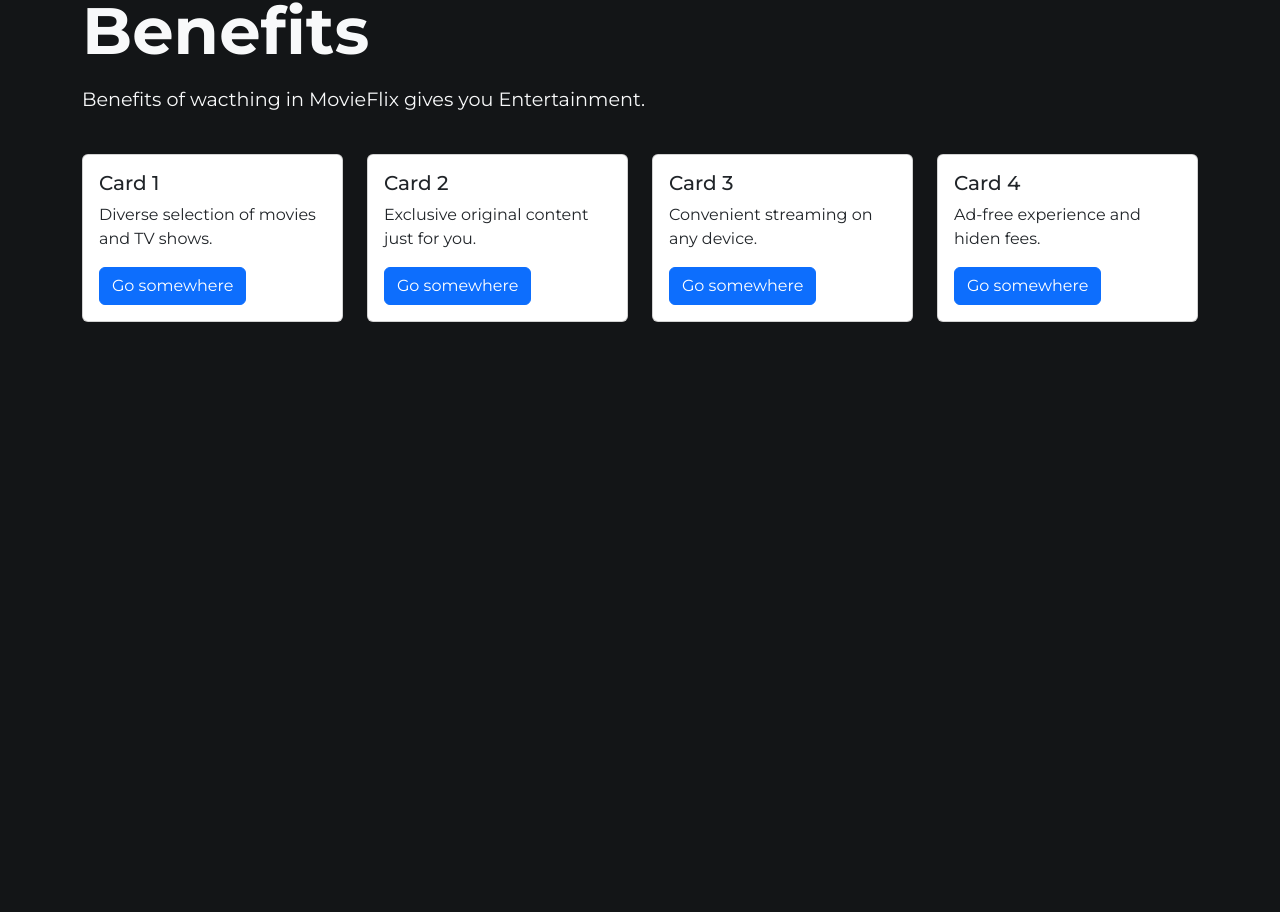
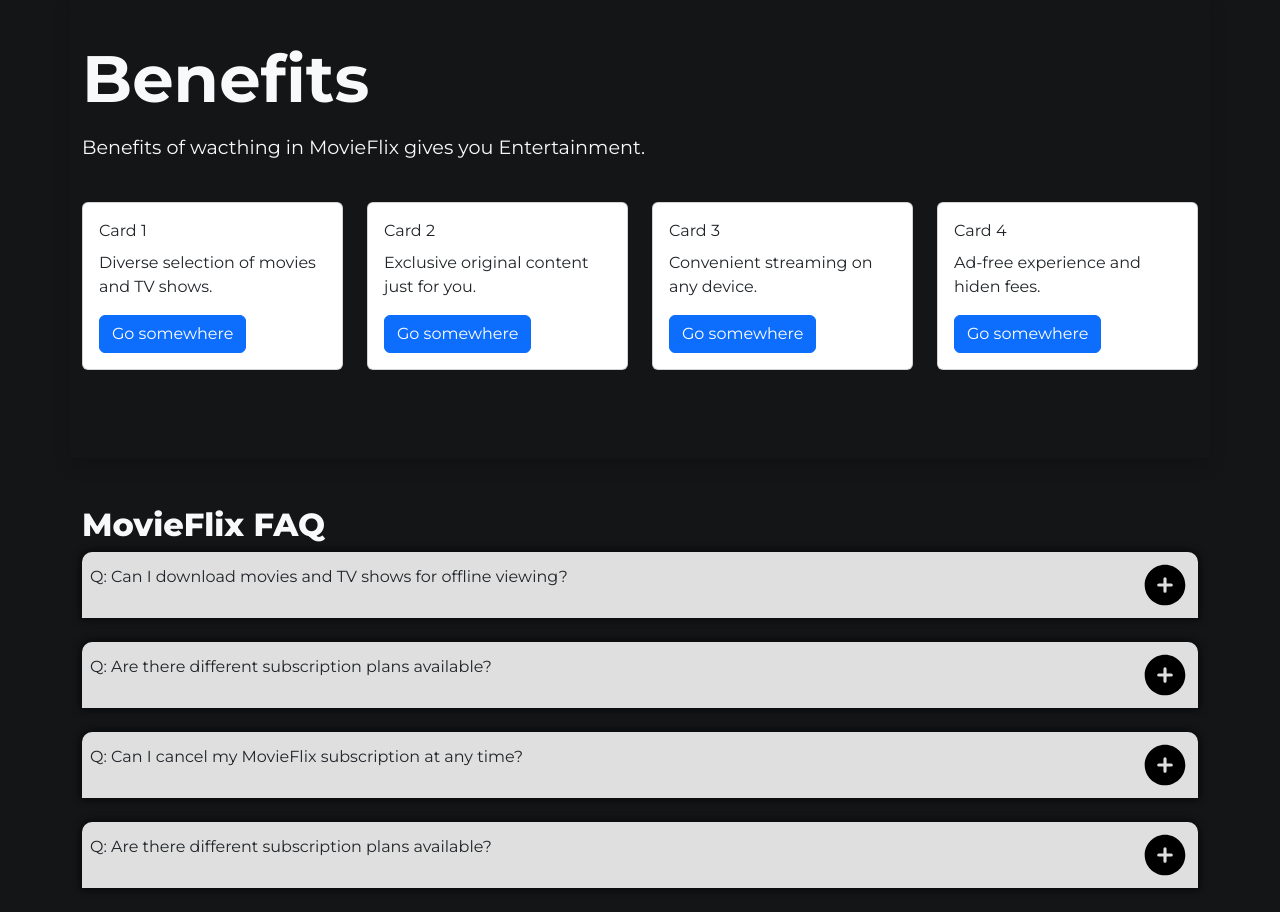
Before and after one commit to Markjonel02/STRIX, a React (Vite) app: page /about in a window 1280 px wide. Shown: the part 1411-2323 px from the top of the page. Before the commit the page ends 1773 px from the top, so only its background shows below. Built offline with nearby package versions, Linux system fonts and the light colour scheme.

Commit message:
modified:   index.css 	modified:   src/App.tsx 	modified:   src/assets/data/Allimg.tsx 	modified:   src/assets/pages/About.tsx 	modified:   src/assets/pages/Favorites.tsx

```diff
--- a/index.css
+++ b/index.css
@@ -632,6 +632,36 @@
   word-wrap: break-word;
   overflow-wrap: break-word;
 }
+.circular-button {
+  width: 50px; /* Set the width of the button */
+  height: 50px; /* Set the height of the button */
+  overflow: hidden; /* Hide the overflow */
+  display: flex;
+  justify-content: center;
+  align-items: center;
+  border:transparent none;
+  border-color: transparent;
+  background-color:transparent ; /* Background color for the circular button */
+  cursor: pointer; /* Show pointer cursor on hover */
+}
+
+.faq-clicker{
+  background-color:#eeee;
+  border-radius: 10px 10px 0 0;
+  box-shadow: 0px 0px 7px 2px rgba(0,0,0,0.6);
+  -webkit-box-shadow: 0px 0px 7px 2px rgba(0,0,0,0.6);
+  -moz-box-shadow: 0px 0px 7px 2px rgba(0,0,0,0.6);
+}
+.plus-clicked{
+  display: none;
+  padding: 10px;
+  font-size: 1.2em;
+  font-weight:500 ;
+  border-radius:0 0 10px 10px ;
+  background-color:#ffff;
+
+}
+
 /* Media-Queries */
 @media all and (min-width:320px)  and (max-width:577px) {
 
@@ -726,5 +756,13 @@
 .btn-watch{
 display: flex;
 }
-
+.text-content{
+  display:flex;
+  justify-content: center;
+  align-items: center;
+  flex-direction: column;
 }
+.card:hover{
+opacity:0.8;
+}
+}
--- a/src/App.tsx
+++ b/src/App.tsx
@@ -51,6 +51,7 @@
           <Maincontainer classname={bg}>
             <Routes>
               <Route path="/" element={<Homes />} />
+
               <Route path="/movies" element={<Movies />} />
               <Route
                 path="/series/:title/:index"
--- a/src/assets/data/Allimg.tsx
+++ b/src/assets/data/Allimg.tsx
@@ -5,8 +5,9 @@
 import chucky3 from "../img/seriesimg/chucky/chucky_new.jpg";
 import chuckyt from "../img/seriesimg/chucky/chuckyseries.jpg";
 
+
 export interface Images {
-  imgall: string[];
+  imgall: string;
 }
 
 export const Chucks: Images[] = [
--- a/src/assets/pages/About.tsx
+++ b/src/assets/pages/About.tsx
@@ -34,7 +34,7 @@
             </p>
             <div className="button mt-2 d-flex justify-content-center  align-items-center">
               <button
-                className="rounded mt-4 p-2 fw-bold fs-4 btn btn-outline-secondary text-light"
+                className="t-4 p-2 fw-bold fs-4 btn btn-outline-secondary text-light"
                 style={{
                   height: "4.5rem",
                   width: "14.5rem",
@@ -49,7 +49,7 @@
           className="container about-MovieFlix d-flex mx-auto justify-content-center align-items-center mt-xl-5 text-light py-5"
           id="id"
         >
-          <div className="row">
+          <div className="row d-flex justify-content-center">
             <div className="col-md-6">
               <div className="text-content mb-5 ">
                 <h1
@@ -73,7 +73,7 @@
                   endless stories waiting to unfold."
                 </p>
                 <button
-                  className="btn-watch d-flex justify-content-center align-items-center rounded mt-4 p-2 px-2 fw-bold fs-4 btn btn-outline-danger"
+                  className="btn-watch d-flex justify-content-center align-items-center t-4 p-2 px-2 fw-bold fs-4 btn btn-outline-danger"
                   style={{
                     height: "4.5rem",
                     width: "20.5rem",
@@ -98,7 +98,8 @@
             </div>
           </div>
         </div>
-        <div className="container mt-5 ">
+
+        <div className="container mt-5 mb-5 py-5 shadow">
           <div className="benefits-container">
             <h1
               className="btitles fw-bolder text-light mb-3"
@@ -124,7 +125,7 @@
             <div className="col-md-3 mb-3" data-aos="zoom-in">
               <div className="card">
                 <div className="card-body">
-                  <h5 className="card-title">Card 1</h5>
+                  <p className="card-title">Card 1</p>
                   <p className="card-text ">
                     Diverse selection of movies and TV shows.
                   </p>
@@ -137,7 +138,7 @@
             <div className="col-md-3 mb-3" data-aos="zoom-in">
               <div className="card">
                 <div className="card-body">
-                  <h5 className="card-title">Card 2</h5>
+                  <p className="card-title">Card 2</p>
                   <p className="card-text">
                     Exclusive original content just for you.
                   </p>
@@ -150,7 +151,7 @@
             <div className="col-md-3 mb-3" data-aos="zoom-in">
               <div className="card">
                 <div className="card-body">
-                  <h5 className="card-title">Card 3</h5>
+                  <p className="card-title">Card 3</p>
                   <p className="card-text">
                     Convenient streaming on any device.
                   </p>
@@ -163,7 +164,7 @@
             <div className="col-md-3 mb-3" data-aos="zoom-in">
               <div className="card">
                 <div className="card-body">
-                  <h5 className="card-title">Card 4</h5>
+                  <p className="card-title">Card 4</p>
                   <p className="card-text">
                     Ad-free experience and hiden fees.
                   </p>
@@ -175,7 +176,154 @@
             </div>
           </div>
         </div>
-        <div className="FAQ"></div>
+
+        {/* FAQ SEction */}
+        <div className="FAQv container d-flex flex-column">
+          <div className="faq-title text-light ">
+            <h1 className="fs-2" style={{ fontWeight: "800" }}>
+              MovieFlix FAQ
+            </h1>
+          </div>
+          <div className="wrapper d-flex justify-content-between align-items-center flex-column mb-4">
+            <div className="faq-clicker w-100 d-flex justify-content-between   p-2  ">
+              <p className="text-center d-flex justify-content-center  align-items-center ">
+                Q: Can I download movies and TV shows for offline viewing?
+              </p>
+              <button className="circular-button">
+                <svg
+                  xmlns="http://www.w3.org/2000/svg"
+                  viewBox="0 0 24 24"
+                  fill="tranparent"
+                  className=" plus w-6 h-6 "
+                >
+                  <path
+                    fillRule="evenodd"
+                    d="M12 2.25c-5.385 0-9.75 4.365-9.75 9.75s4.365 9.75 9.75 9.75 9.75-4.365 9.75-9.75S17.385 2.25 12 2.25ZM12.75 9a.75.75 0 0 0-1.5 0v2.25H9a.75.75 0 0 0 0 1.5h2.25V15a.75.75 0 0 0 1.5 0v-2.25H15a.75.75 0 0 0 0-1.5h-2.25V9Z"
+                    clipRule="evenodd"
+                  />
+                </svg>
+              </button>
+            </div>
+            <div className="plus-clicked">
+              <ul>
+                <li>
+                  <p>
+                    A: Yes, MovieFlix allows users to download select movies and
+                    TV shows for offline viewing. This feature is available on
+                    the MovieFlix app for mobile devices. Simply find the title
+                    you want to download, and look for the download icon next to
+                    it.
+                  </p>
+                </li>
+              </ul>
+            </div>
+          </div>
+
+          <div className="wrapper d-flex justify-content-between align-items-center flex-column mb-4">
+            <div className="faq-clicker w-100 d-flex justify-content-between   p-2  ">
+              <p className="text-center d-flex justify-content-center  align-items-center ">
+                Q: Are there different subscription plans available?
+              </p>
+              <button className="circular-button">
+                <svg
+                  xmlns="http://www.w3.org/2000/svg"
+                  viewBox="0 0 24 24"
+                  fill="currentColor"
+                  className=" plus w-6 h-6 "
+                >
+                  <path
+                    fillRule="evenodd"
+                    d="M12 2.25c-5.385 0-9.75 4.365-9.75 9.75s4.365 9.75 9.75 9.75 9.75-4.365 9.75-9.75S17.385 2.25 12 2.25ZM12.75 9a.75.75 0 0 0-1.5 0v2.25H9a.75.75 0 0 0 0 1.5h2.25V15a.75.75 0 0 0 1.5 0v-2.25H15a.75.75 0 0 0 0-1.5h-2.25V9Z"
+                    clipRule="evenodd"
+                  />
+                </svg>
+              </button>
+            </div>
+            <div className="plus-clicked ">
+              <ul>
+                <li>
+                  <p>
+                    A: MovieFlix offers different subscription tiers to cater to
+                    varying user needs. These may include options for streaming
+                    in HD, simultaneous streaming on multiple devices, and
+                    ad-free viewing experiences. Pricing and features of each
+                    plan may vary.
+                  </p>
+                </li>
+              </ul>
+            </div>
+          </div>
+
+          <div className="wrapper d-flex justify-content-between align-items-center flex-column mb-4">
+            <div className="faq-clicker w-100 d-flex justify-content-between   p-2  ">
+              <p className="text-center d-flex justify-content-center  align-items-center ">
+                Q: Can I cancel my MovieFlix subscription at any time?
+              </p>
+              <button className="circular-button">
+                <svg
+                  xmlns="http://www.w3.org/2000/svg"
+                  viewBox="0 0 24 24"
+                  fill="currentColor"
+                  className=" plus w-6 h-6 "
+                >
+                  <path
+                    fillRule="evenodd"
+                    d="M12 2.25c-5.385 0-9.75 4.365-9.75 9.75s4.365 9.75 9.75 9.75 9.75-4.365 9.75-9.75S17.385 2.25 12 2.25ZM12.75 9a.75.75 0 0 0-1.5 0v2.25H9a.75.75 0 0 0 0 1.5h2.25V15a.75.75 0 0 0 1.5 0v-2.25H15a.75.75 0 0 0 0-1.5h-2.25V9Z"
+                    clipRule="evenodd"
+                  />
+                </svg>
+              </button>
+            </div>
+            <div className="plus-clicked ">
+              <ul>
+                <li>
+                  <p>
+                    A: Yes, you can cancel your MovieFlix subscription at any
+                    time. There are no long-term contracts, and you can easily
+                    manage your subscription settings through your account
+                    dashboard. Keep in mind that cancellation may result in the
+                    loss of access to the MovieFlix content library.
+                  </p>
+                </li>
+              </ul>
+            </div>
+          </div>
+
+          <div className="wrapper d-flex justify-content-between align-items-center flex-column mb-4">
+            <div className="faq-clicker w-100 d-flex justify-content-between   p-2  ">
+              <p className="text-center d-flex justify-content-center  align-items-center ">
+                Q: Are there different subscription plans available?
+              </p>
+              <button className="circular-button">
+                <svg
+                  xmlns="http://www.w3.org/2000/svg"
+                  viewBox="0 0 24 24"
+                  fill="currentColor"
+                  className=" plus w-6 h-6 "
+                >
+                  <path
+                    fillRule="evenodd"
+                    d="M12 2.25c-5.385 0-9.75 4.365-9.75 9.75s4.365 9.75 9.75 9.75 9.75-4.365 9.75-9.75S17.385 2.25 12 2.25ZM12.75 9a.75.75 0 0 0-1.5 0v2.25H9a.75.75 0 0 0 0 1.5h2.25V15a.75.75 0 0 0 1.5 0v-2.25H15a.75.75 0 0 0 0-1.5h-2.25V9Z"
+                    clipRule="evenodd"
+                  />
+                </svg>
+              </button>
+            </div>
+            <div className="plus-clicked ">
+              <ul>
+                <li>
+                  <p>
+                    A: MovieFlix offers different subscription tiers to cater to
+                    varying user needs. These may include options for streaming
+                    in HD, simultaneous streaming on multiple devices, and
+                    ad-free viewing experiences. Pricing and features of each
+                    plan may vary.
+                  </p>
+                </li>
+              </ul>
+            </div>
+          </div>
+        </div>
       </div>
     </>
   );
--- a/src/assets/pages/Favorites.tsx
+++ b/src/assets/pages/Favorites.tsx
@@ -26,7 +26,7 @@
   const p = <FontAwesomeIcon icon={faPlay} />;
 
   return (
-    <div className=" d-flex justify-content-center align-items-center text-light mt-5">
+    <div className=" d-flex justify-content-center align-items-center text-light mt-5 py-lg-5">
       {favorites.length === 0 ? (
         <h1 className="text-center mt-5 ">No Favorites yet!</h1>
       ) : (
```
